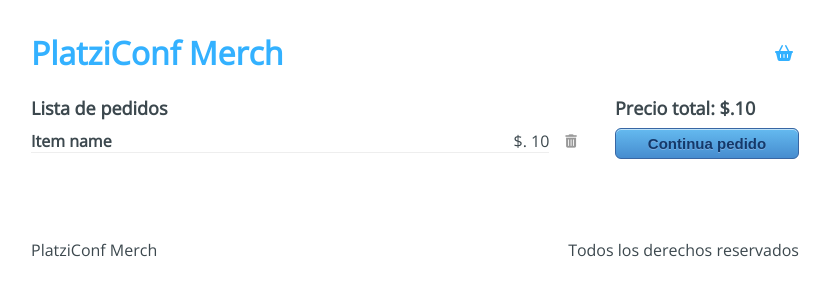
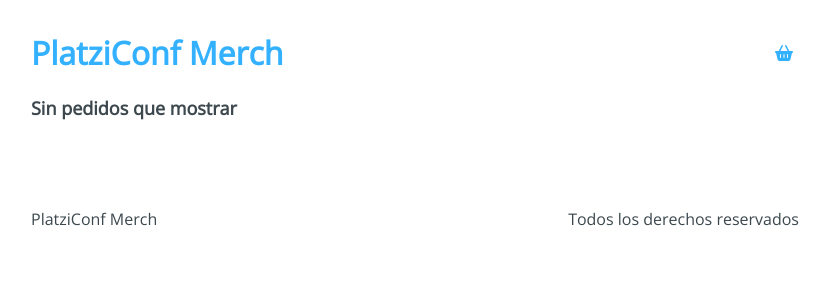
Before and after one commit to cevadev/conf-merge, a React app: page /checkout in a window 1280 px wide. Shown: the top 300 px of the page, without its empty margins (225-1055 px from the left). Built offline with nearby package versions, Linux system fonts and the light colour scheme.

Commit message:
Project Conf Merch Store

```diff
--- a/src/components/Product.js
+++ b/src/components/Product.js
@@ -13,7 +13,7 @@
         </h2>
         <p>{product.description}</p>
       </div>
-      <button type="button" onClick={() => handleAddToCart(product)}>
+      <button type="button" onClick={handleAddToCart(product)}>
         Comprar
       </button>
     </div>
--- a/src/components/Products.js
+++ b/src/components/Products.js
@@ -5,7 +5,7 @@
 
 import "../styles/components/Products.css";
 
-function Products() {
+const Products = () => {
   const { state, addToCart } = useContext(AppContext);
 
   //obtenemos los productos del estado
@@ -13,7 +13,8 @@
 
   //funcion para adicionar un producto al carrito. Esta funcion se la pasamos al componente Product para que pueda
   //interactuar con la logica
-  const handleAddToCart = (product) => {
+  //funcion handleAddTocart que llama a otra funcion anonima y se pasa como parametro a Produc
+  const handleAddToCart = (product) => () => {
     addToCart(product);
   };
 
@@ -30,6 +31,6 @@
       </div>
     </div>
   );
-}
+};
 
 export default Products;
--- a/src/containers/Checkout.js
+++ b/src/containers/Checkout.js
@@ -1,31 +1,65 @@
-import React from "react";
+import React, { useContext } from "react";
 import { Link } from "react-router-dom";
+
+import AppContext from "../context/AppContext.js";
 
 import "../styles/components/Checkout.css";
 
 function Checkout() {
+  //del context traemos el state y la funcion removeToCart
+  const { state, removeFromCart } = useContext(AppContext);
+  //obtenemos cart del state
+  const { cart } = state;
+
+  /**
+   * funcion que nos permite eliminar un item del cart
+   */
+  const handleRemove = (product, index) => () => {
+    removeFromCart(product, index);
+  };
+
+  /**
+   * funcion que calcula el total del cart
+   */
+  function handleSumTotal() {
+    const reducer = (accumulator, currentValue) =>
+      accumulator + currentValue.price;
+    //cart.reduce() funcion de un array que retorna o reduce a un unico valor de un array
+    const sum = cart.reduce(reducer, 0);
+    return sum;
+  }
+
   return (
     <div className="Checkout">
       <div className="Checkout-content">
-        <h3>Lista de pedidos</h3>
+        {/**validamos que haya productos en el cart para mostrar los items */}
+        {cart.length > 0 ? (
+          <h3>Lista de pedidos: </h3>
+        ) : (
+          <h3>Sin pedidos que mostrar</h3>
+        )}
+        {cart.map((item, index) => (
           <div className="Checkout-item">
             <div className="Checkout-element">
-            <h4>Item name</h4>
-            <span>$. 10</span>
+              <h4>{item.title}</h4>
+              <span>$. {item.price}</span>
             </div>
-          <button type="button">
+            <button type="button" onClick={handleRemove(item, index)}>
               {/**colocamos icono de font awesome de eliminar item */}
               <i className="fas fa-trash-alt" />
             </button>
           </div>
+        ))}
       </div>
-
+      {/**validamos que hay por lo menos un producto en el cart para mostrar total y continuar pedido */}
+      {cart.length > 0 && (
         <div className="Checkout-sidebar">
-        <h3>Precio total: $.10</h3>
+          <h3>{`Precio total: $. ${handleSumTotal()}`}</h3>
           <Link to="/checkout/information">
             <button type="button">Continua pedido</button>
           </Link>
         </div>
+      )}
     </div>
   );
 }
--- a/src/hooks/useInitialState.js
+++ b/src/hooks/useInitialState.js
@@ -14,7 +14,7 @@
    * addToCart hace uso de la funcion setState que es la funcion que actualiza el estado
    * @param {*} payload -> dato del producto a incluir a carrito
    */
-  function addToCart(payload) {
+  const addToCart = (payload) => {
     //logica simular utilizda con redux
     setState({
       //recuperamos el estado
@@ -22,13 +22,15 @@
       //traemos el cart que esta en el estado y le agregamos elproducto que estamos comprando
       cart: [...state.cart, payload],
     });
-  }
+  };
 
-  function removeFromCart(payload) {
+  function removeFromCart(payload, indexToRemove) {
     setState({
       ...state,
       //removemos el item que estamos pasando del cart con filter, obtenemos un cart con los items que no tengan el payload o product
-      cart: state.cart.filter((item) => item.id !== payload.id),
+      cart: state.cart.filter(
+        (item, indexCurrent) => indexCurrent !== indexToRemove
+      ),
     });
   }
 
```
Lines whose indentation alone changed are shown as unchanged.
